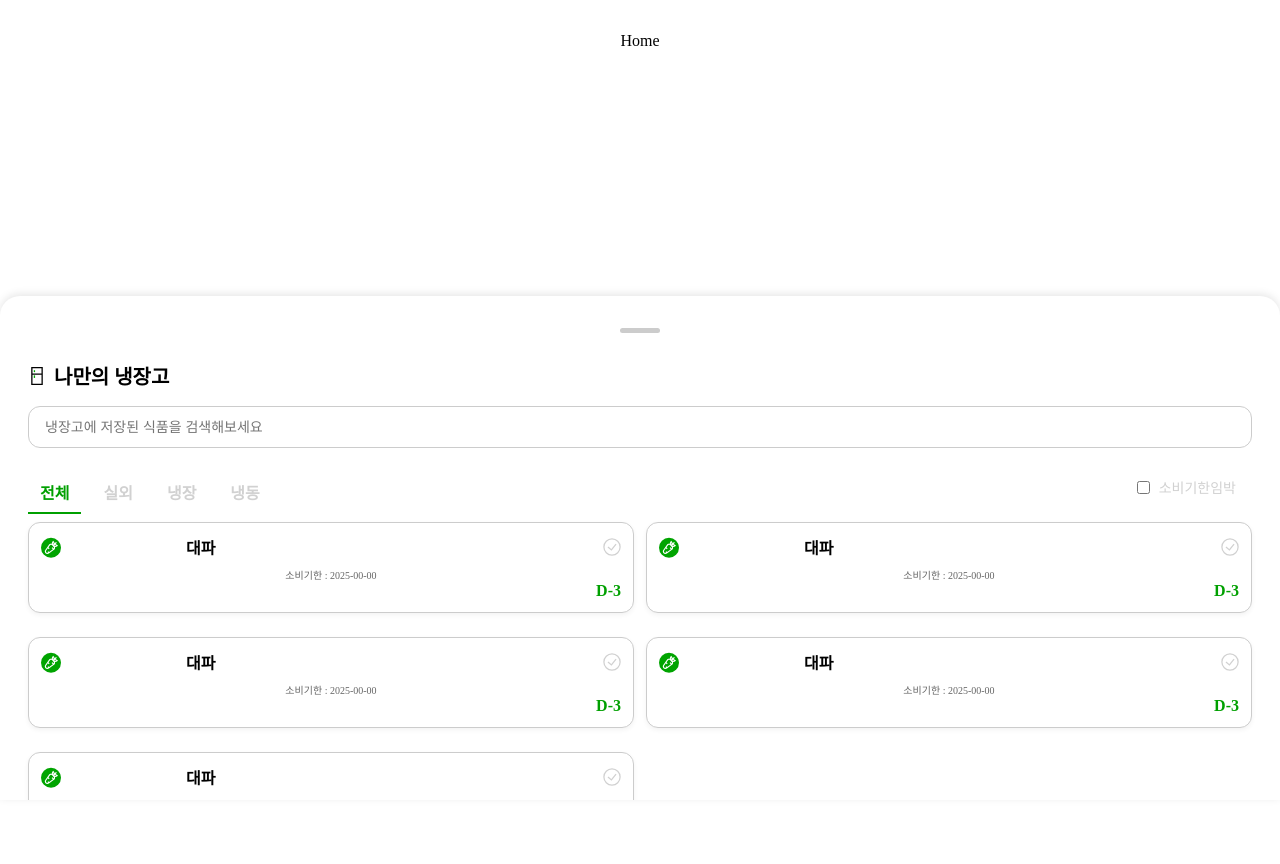
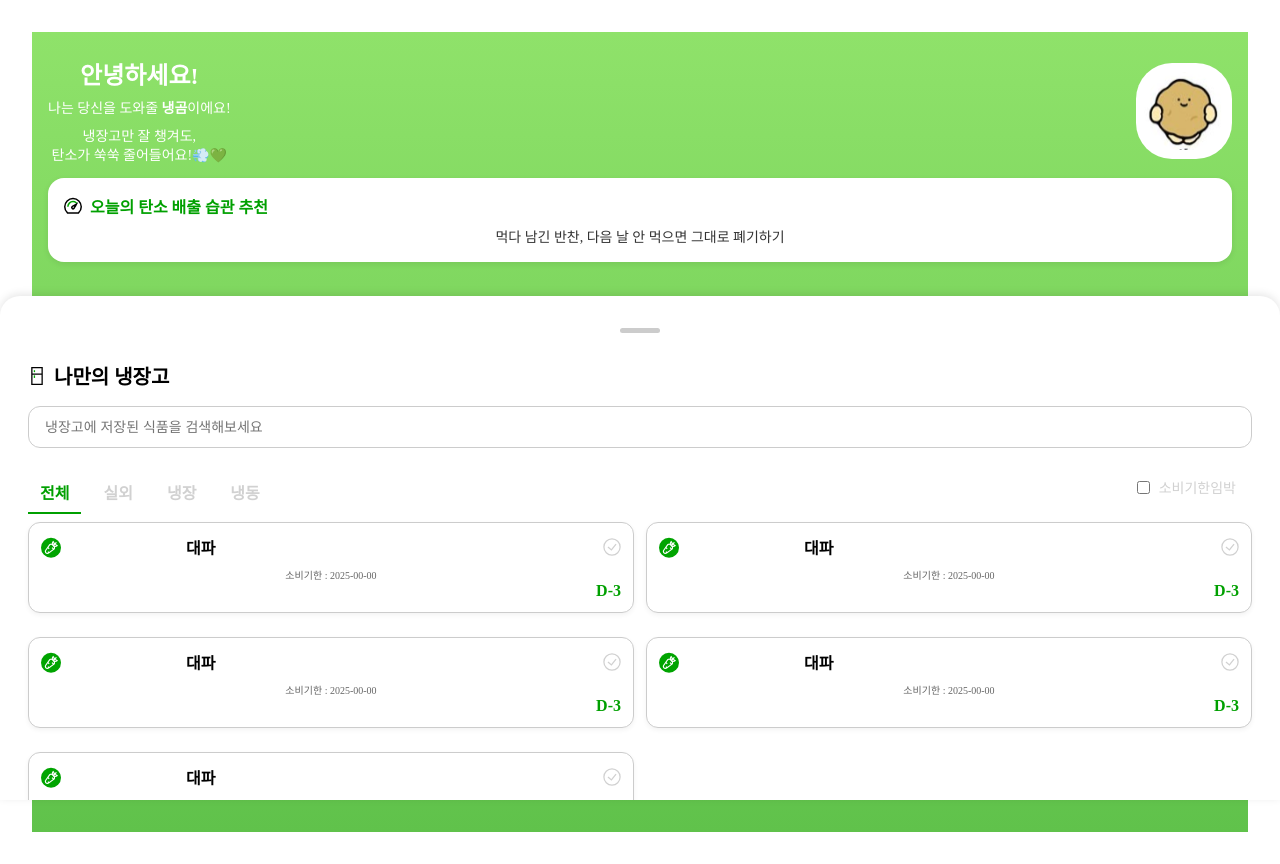
Before and after one commit to nerdinary-hackathon-8th/frontend, a React (Vite) app: page /home in a window 1280 px wide. Before the commit the page ends 800 px from the top, so only its background shows below. Built offline with nearby package versions, Linux system fonts and the light colour scheme.

Commit message:
[feat] home 화면 구현

```diff
--- a/src/components/MyFridge/MyFridge.tsx
+++ b/src/components/MyFridge/MyFridge.tsx
@@ -172,7 +172,6 @@ const MyFridge = () => {
 	return (
 		<DraggableContainer expanded={expanded} onTouchStart={handleTouchStart} onTouchEnd={handleTouchEnd}>
 			<TopBar />
-
 			<ScrollContainer>
 				<Header>
 					<FridgeIcon />
--- a/src/pages/Home/Home.tsx
+++ b/src/pages/Home/Home.tsx
@@ -1,12 +1,107 @@
+import styled from '@emotion/styled';
 import MyFridge from '../../components/MyFridge/MyFridge';
+import ProfileSVG from '@assets/profile.svg?react';
+import SpeedSVG from '@assets/speed.svg?react';
 
 const Home = () => {
 	return (
-		<div>
-			Home
+		<Container>
+			<Header>
+				<LeftText>
+					<BoldText>안녕하세요!</BoldText>
+					<RegularText>
+						나는 당신을 도와줄 <strong>냉곰</strong>이에요!
+					</RegularText>
+					<RegularText>
+						냉장고만 잘 챙겨도,
+						<br />
+						탄소가 쑥쑥 줄어들어요!💨💚
+					</RegularText>
+				</LeftText>
+				<CharacterCircle>
+					<StyledProfileSVG />
+				</CharacterCircle>
+			</Header>
+			<RecommendationCard>
+				<RecommendationTitle>
+					<SpeedSVG /> 오늘의 탄소 배출 습관 추천
+				</RecommendationTitle>
+				<RecommendationText>먹다 남긴 반찬, 다음 날 안 먹으면 그대로 폐기하기</RecommendationText>
+			</RecommendationCard>
 			<MyFridge />
-		</div>
+		</Container>
 	);
 };
 
 export default Home;
+
+const Container = styled.div`
+	background: linear-gradient(180deg, #8fe26a 0%, #60c24b 100%);
+	display: flex;
+	flex-direction: column;
+	min-height: 100vh;
+`;
+
+const Header = styled.div`
+	padding: 24px 16px 12px;
+	display: flex;
+	justify-content: space-between;
+	align-items: center;
+`;
+
+const LeftText = styled.div`
+	display: flex;
+	flex-direction: column;
+	gap: 8px;
+	color: white;
+`;
+
+const BoldText = styled.div`
+	font-size: 24px;
+	font-weight: bold;
+`;
+
+const RegularText = styled.div`
+	font-size: 14px;
+	line-height: 1.4;
+`;
+
+const CharacterCircle = styled.div`
+	width: 96px;
+	height: 96px;
+	border-radius: 36px;
+	background-color: white;
+	overflow: hidden;
+	display: flex;
+	justify-content: center;
+	align-items: center;
+`;
+
+const StyledProfileSVG = styled(ProfileSVG)`
+	width: 80px;
+	height: 80px;
+	object-fit: contain;
+`;
+
+const RecommendationCard = styled.div`
+	background-color: white;
+	border-radius: 16px;
+	padding: 16px;
+	margin: 0 16px 16px;
+	box-shadow: 0 2px 6px rgba(0, 0, 0, 0.08);
+`;
+
+const RecommendationTitle = styled.div`
+	font-weight: bold;
+	margin-bottom: 8px;
+	font-size: 16px;
+	color: #00a000;
+	display: flex;
+	align-items: center;
+	gap: 8px;
+`;
+
+const RecommendationText = styled.div`
+	font-size: 14px;
+	color: #333;
+`;
```
Also changed, not shown: src/assets/profile.svg (added), src/assets/speed.svg (added).
